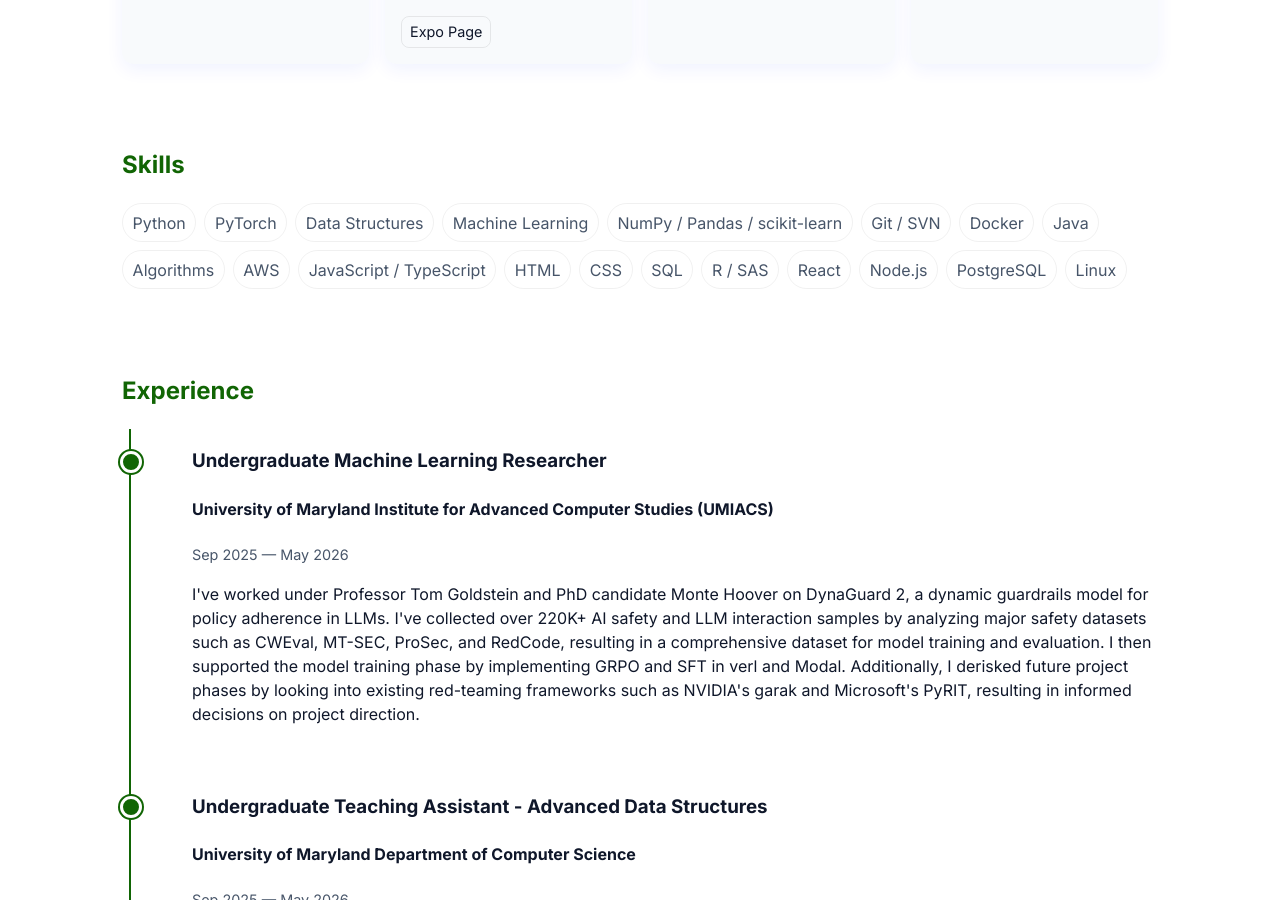
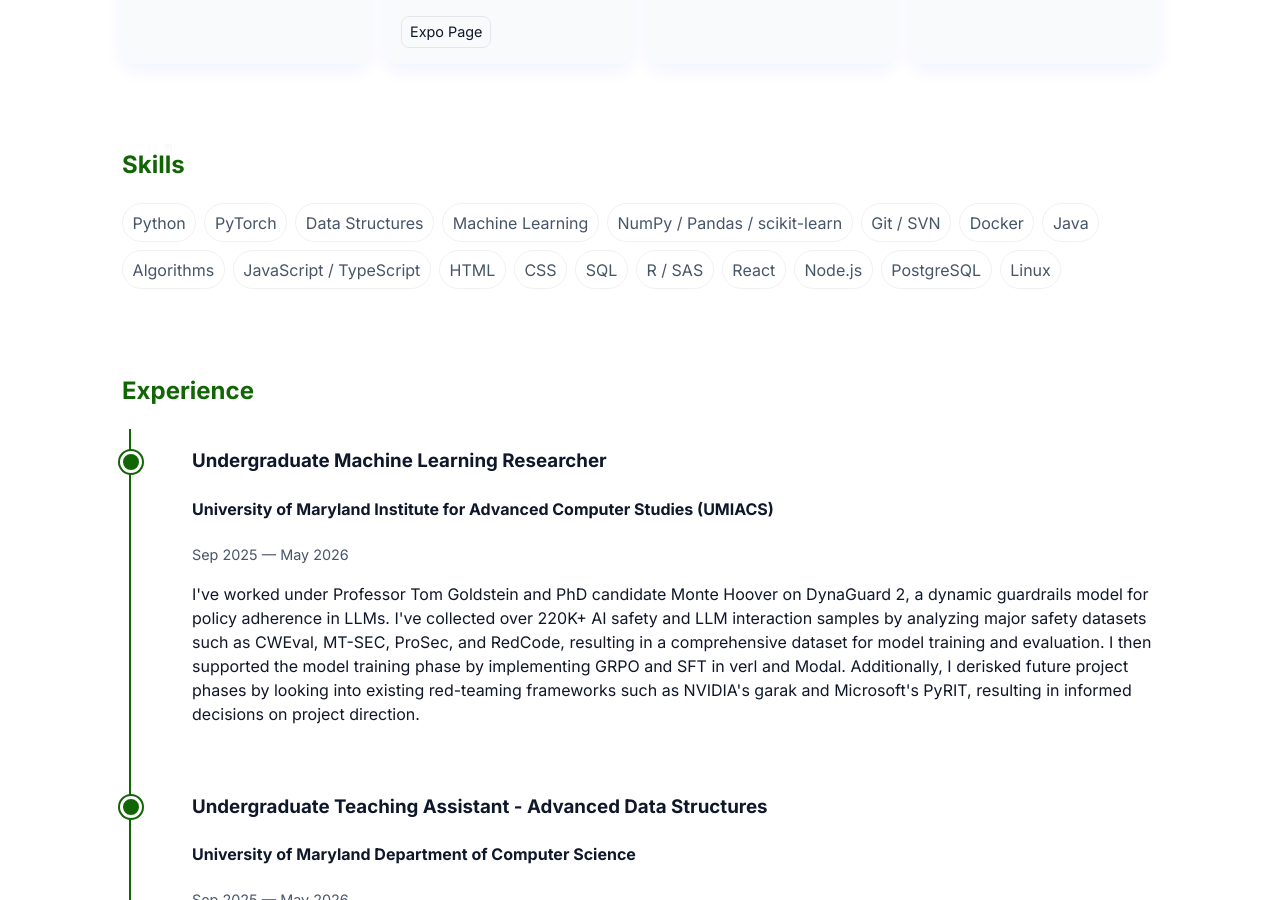
Before and after one commit to Harsh-D20/Harsh-D20.github.io, a Jekyll site: the page built from index.html, in a window 1280 px wide and 900 px high, scrolled down 1451 px. Built offline with Jekyll 4.4.1, drawn with Linux system fonts in a browser that asks for light colours.

Commit message:
fix(skills): update list

```diff
--- a/_data/skills.yml
+++ b/_data/skills.yml
@@ -7,7 +7,6 @@
 - Docker
 - Java
 - Algorithms
-- AWS
 - JavaScript / TypeScript
 - HTML
 - CSS
```
